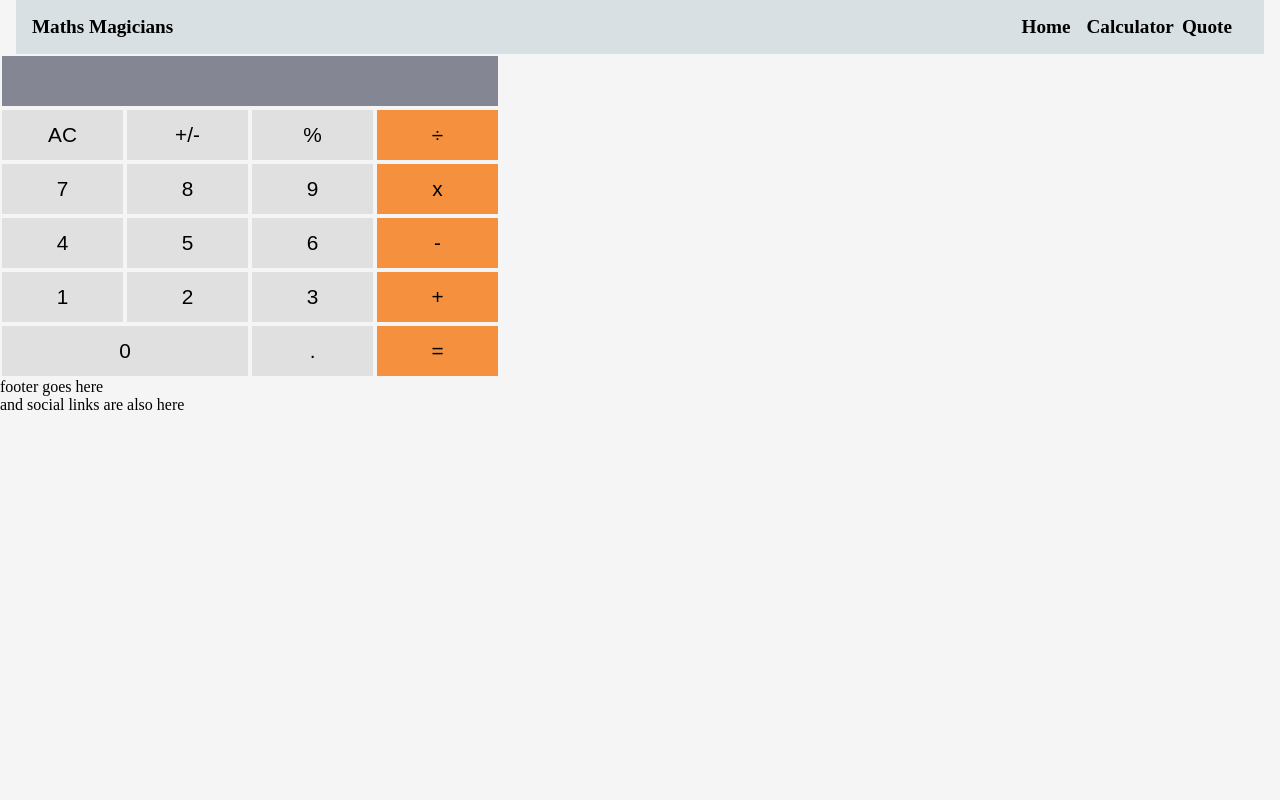
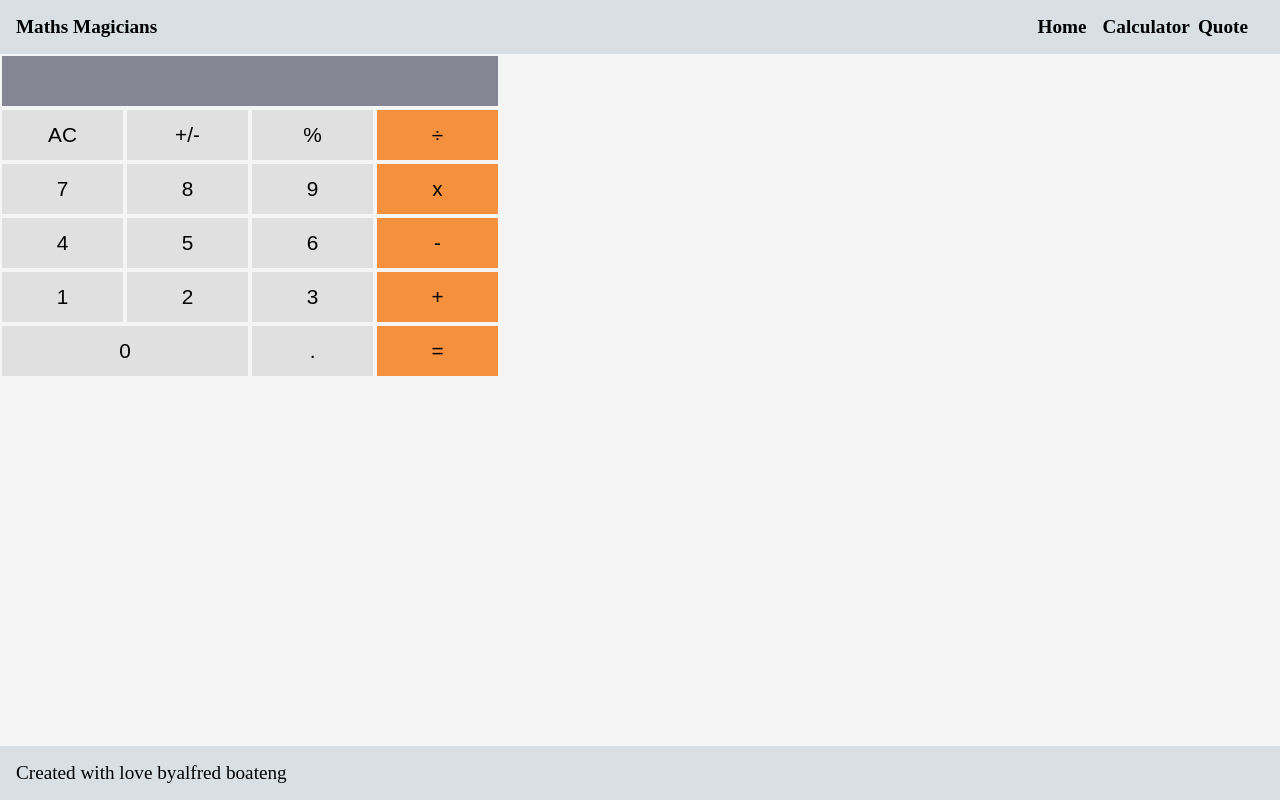
Before and after one commit to learnwithalfred/alfred-maths-magician-app, a React (Create React App) app: page / in a window 1280 px wide. Built offline with nearby package versions, Linux system fonts and the light colour scheme.

Commit message:
Add footer

```diff
--- /dev/null
+++ b/src/components/Footer.css
@@ -0,0 +1,11 @@
+.footer {
+  display: flex;
+  width: 100%;
+  background-color: rgb(216, 224, 227);
+  bottom: 0;
+  left: 0;
+  right: 0;
+  position: fixed;
+  padding: 1rem;
+  font-size: 1.2rem;
+}
--- a/src/components/Footer.jsx
+++ b/src/components/Footer.jsx
@@ -1,11 +1,20 @@
 import React from 'react';
+import './Footer.css';
 
 function Footer() {
   return (
-    <div>
-      <span>footer goes here</span>
-      <p>and social links are also here</p>
-    </div>
+    <footer className="footer">
+      <span>
+        Created with love by
+        <a
+          href="github.com/learnwithalfred/"
+          target="_blank"
+          rel="noopener noreferrer"
+        >
+          alfred boateng
+        </a>
+      </span>
+    </footer>
   );
 }
 
--- a/src/components/Navbar.css
+++ b/src/components/Navbar.css
@@ -5,7 +5,6 @@
 }
 
 .container {
-  margin: 0 1rem;
   background-color: rgb(216, 224, 227);
 }
 
```
